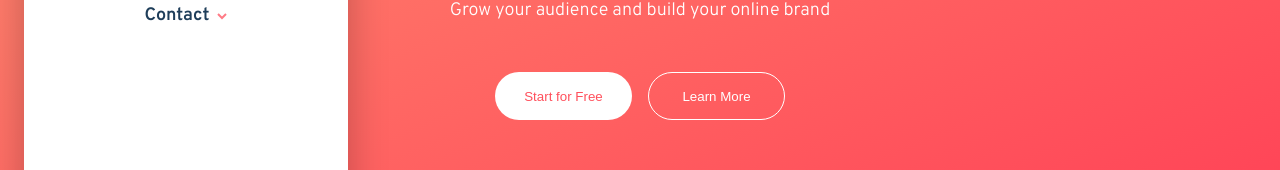
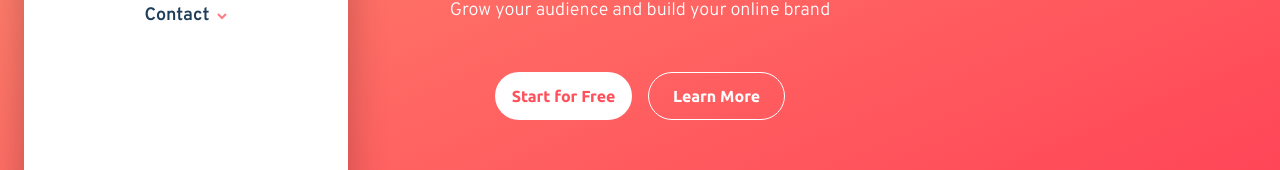
Before and after one commit to romofel/fm-blogr_landing_page, a React (Create React App) app: page / in a window 1280 px wide. Shown: the part 269-439 px from the top of the page. Built offline with nearby package versions, Linux system fonts and the light colour scheme.

Commit message:
Update typography for cta buttons

```diff
--- a/src/App.css
+++ b/src/App.css
@@ -283,6 +283,9 @@ nav {
   width: 137px;
   height: 3rem;
   border-radius: 1.75rem;
+  font-family: 'Ubuntu', sans-serif;
+  font-weight: 700;
+  font-size: 1rem;
 }
 
 .cta-start {
```
